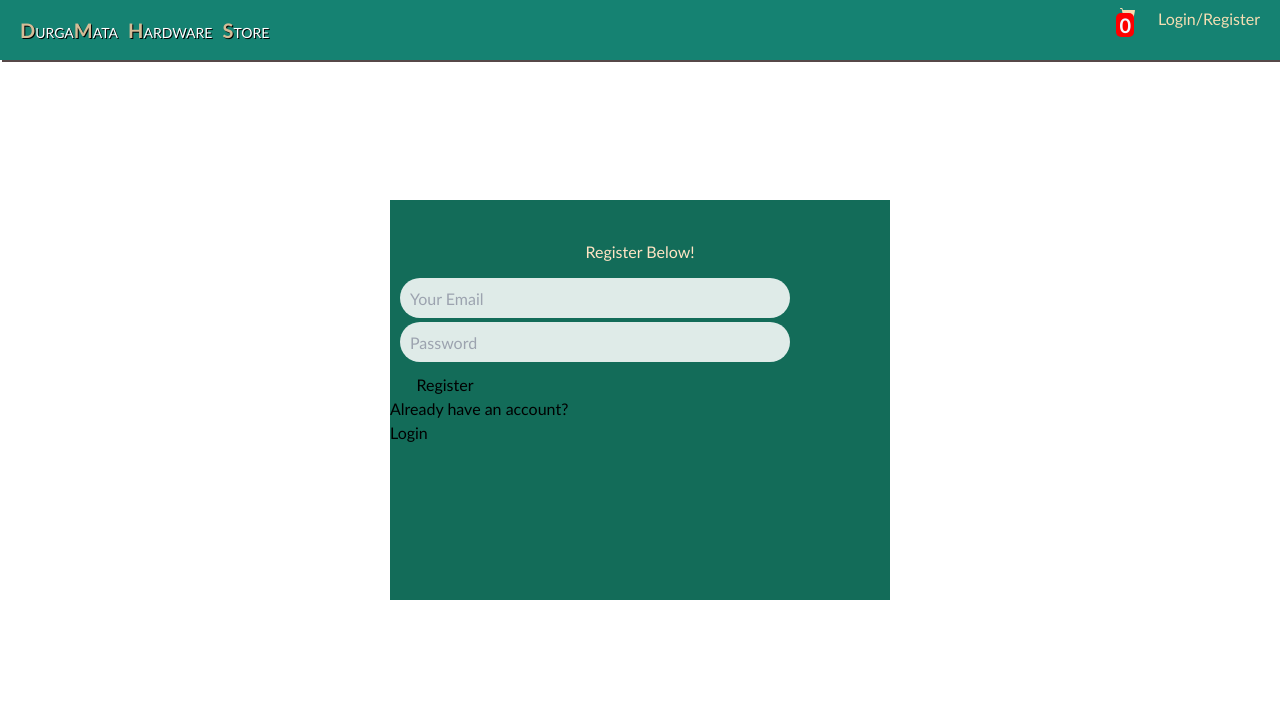
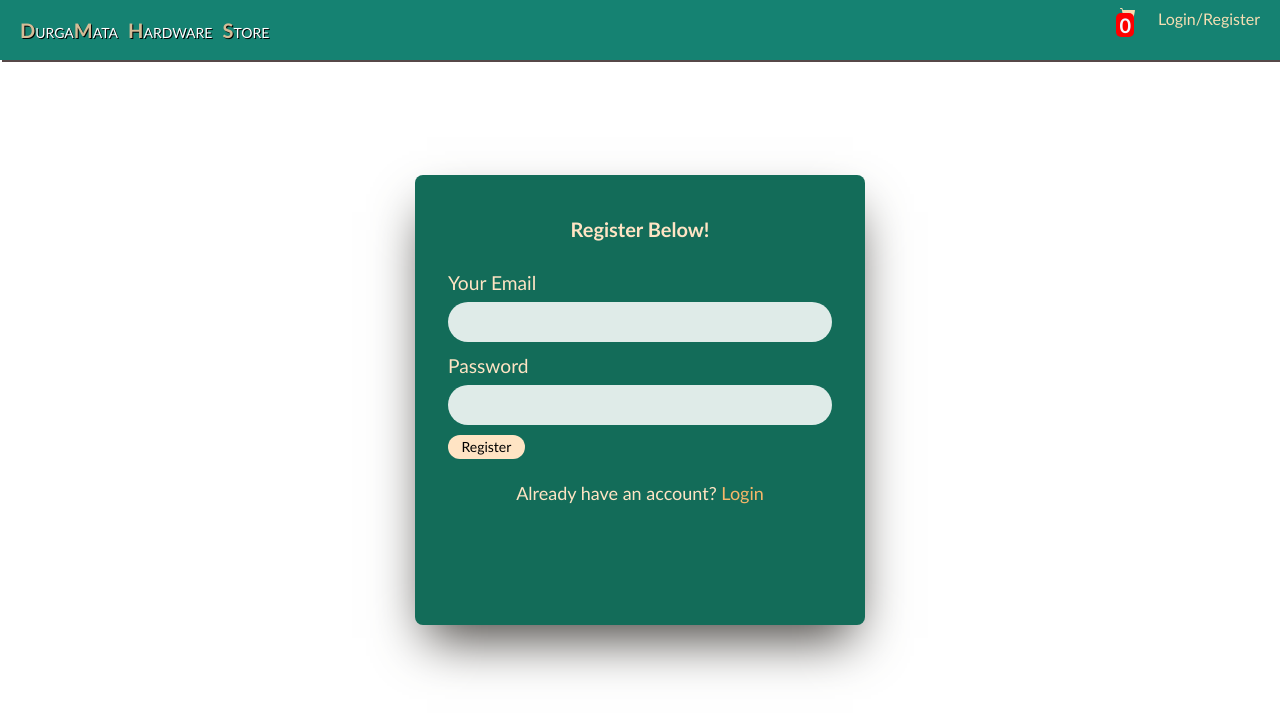
Before and after one commit to Shreya-Jash/Shopping_Cart, a React (Create React App) app: page /Register in a window 1280 px wide. Shown: the top 716 px of the page. Built offline with nearby package versions, Linux system fonts and the light colour scheme; no server answers.

Commit message:
style: register ui updated

```diff
--- a/src/Pages/Login.jsx
+++ b/src/Pages/Login.jsx
@@ -75,7 +75,7 @@ function Login() {
             <GoogleButton onClick={handleGoogleSignIn} />
           </div>
 
-          <p className="text-center pt-5 text-[bisque]">
+          <p className="text-center text-lg pt-5 text-[bisque]">
             Don't have account?{" "}
             <NavLink to="/Register" className="text-[#f7b769]">
               Register Now
--- a/src/Pages/Register.jsx
+++ b/src/Pages/Register.jsx
@@ -1,102 +1,74 @@
-import React,{useState} from "react";
+import React, { useState } from "react";
 import { NavLink, useNavigate } from "react-router-dom";
-import "../styles/Register.css"
+import "../styles/Register.css";
 import { useUserAuth } from "../context/UserAuthContext";
 
 function Register() {
-  // const [user,setUser]=useState({
-  //   name:"",
-  //   email:"",
-  //   phoneNumber:"",
-  //   password:"",
-  //   cpassword:" "
-  // })
-
-  // function handleChange(e)
-  // {
-  //   const {name,value}=e.target
-  //   // console.log(e.target)
-  //   setUser({
-  //     ...user,
-  //     [name] :value
-  //   })
-  // }
-  const [email,setEmail] =useState();
-  const [password,setPassword]=useState();
-  const {signUp} = useUserAuth();
-  const [error,setError]=useState();
-  const navigate =useNavigate();
-  const handleSubmit =async(e)=>{
+  const [email, setEmail] = useState();
+  const [password, setPassword] = useState();
+  const { signUp } = useUserAuth();
+  const [error, setError] = useState();
+  const navigate = useNavigate();
+  const handleSubmit = async (e) => {
     e.preventDefault();
     setError("");
     try {
-      await signUp(email,password);
-      navigate("/")
+      await signUp(email, password);
+      navigate("/");
     } catch (err) {
       setError(err.message);
     }
-  }
+  };
 
   return (
-    <div className="register">
-       {/* {console.log("user", user)} */}
-      <h2 className="register_header">Register Below!</h2>
-      {error && <div role="alert" className="bg-red-500 text-white font-bold rounded-t px-4 py-2">{error}</div>}
-      <form autoComplete="off" className="register_form" onSubmit={handleSubmit}>
-
-        {/* <input
-          type="text"
-          placeholder="Your Name"
-          className="register_input"
-          name="name"
-          onChange={handleChange}
-          value={user.name}
-        /> */}
+    <div className="register flex flex-col rounded-lg shadow-2xl shadow-stone-700 absolute w-80 xs:w-[450px] h-[450px]">
+      <h2 className="register_header text-xl text-center pb-4 font-bold text-[bisque] ">
+        Register Below!
+      </h2>
+      {error && (
+        <div
+          role="alert"
+          className="bg-red-500 text-white font-bold rounded-t px-4 py-2"
+        >
+          {error}
+        </div>
+      )}
+      <form
+        autoComplete="off"
+        className="register_form flex justify-center"
+        onSubmit={handleSubmit}
+      >
+        <div className="flex-col w-72 xs:w-96">
+          <div className="login_text">Your Email</div>
 
           <input
             type="email"
-          placeholder="Your Email"
-          className="register_input"
+            className="register_input w-72 xs:w-96"
             name="email"
-          // onChange={handleChange}
             onChange={(e) => setEmail(e.target.value)}
-          // value={user.email}
           />
-
-        {/* <input
-          type="number"
-          placeholder="Phone Number"
-          className="register_input"
-          name="phoneNumber"
-          onChange={handleChange}
-          value={user.phoneNumber}
-        /> */}
+          <div className="login_text">Password</div>
 
           <input
             type="password"
-          placeholder="Password"
-          className="register_input"
+            className="register_input w-72 xs:w-96"
             name="password"
-          // onChange={handleChange}
             onChange={(e) => setPassword(e.target.value)}
-          // value={user.password}
           />
 
-        {/* <input
-          type="password"
-          placeholder="Confirm Password"
-          className="register_input"
-          name="cpassword"
-          onChange={handleChange}
-          value={user.cpassword}
-        /> */}
-
-        <button type="submit" className="register_button">
+          <button
+            type="submit"
+            className="register_button w-1/5 h-6 text-sm bg-[bisque]"
+          >
             Register
           </button>
-
-        <p>Already have an account?</p>
-        <NavLink to="/Login">Login</NavLink>
+          <p className="text-center text-lg pt-5 text-[bisque]">
+            Already have an account?{" "}
+            <NavLink to="/Login" className="text-[#f7b769]">
+              Login
+            </NavLink>
+          </p>
+        </div>
       </form>
     </div>
   );
--- a/src/styles/Register.css
+++ b/src/styles/Register.css
@@ -1,7 +1,5 @@
 .register{
     background-color:rgb(19, 108, 89);
-    height: 400px;
-    width: 500px;
     position: absolute;
     top: 50%;
     left: 50%;
@@ -10,21 +8,9 @@
     padding-top:40px;
 }
 
-.register_header{
-    color: bisque;
-    text-align: center;
-    padding-bottom: 10px;
-}
-
-.register_form{
-    display: flex;
-    flex-direction: column;
-    width: 400px;
-}
-
 .register_input{
     background-color: rgba(255, 255, 255, 0.864);
-    margin: 4px 0px 0px 10px;
+    margin: 4px 0px 0px 0px;
     border-radius: 20px;
     height: 40px;
     padding: 10px;
@@ -32,9 +18,6 @@
 }
 
 .register_button{
-    width: 80px;
-    height: 25px;
     margin-top: 10px;
-    margin-left: 15px;
     border-radius: 16px;
 }
```
Lines whose indentation alone changed are shown as unchanged.
